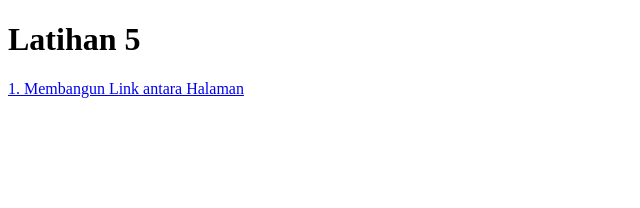
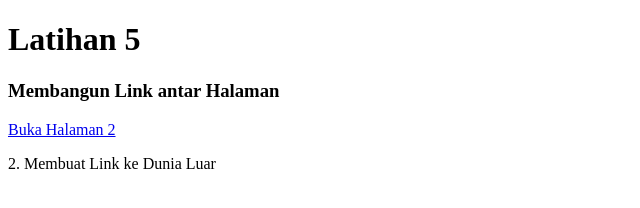
Before and after one commit to Alpannnnn/1124160115-Materi-5, a plain HTML site: page index.html in a window 1280 px wide. Shown: the whole page, without its empty margins (0-640 px from the left). Drawn offline with Linux system fonts and the light colour scheme.

Commit message:
Membangun Link antar Halaman

```diff
--- a/index.html
+++ b/index.html
@@ -7,6 +7,14 @@
     <h1>Latihan 5</h1>
 </head>
 <body>
-    <p><a href="halaman2.html">1. Membangun Link antara Halaman</a></p>
+    <div>
+        <h3>Membangun Link antar Halaman</h3>
+        <p><a href="halaman2.html">Buka Halaman 2</a></p>
+    </div>
+    <div>
+        2. Membuat Link ke Dunia Luar
+    </div>
+
+
 </body>
 </html>
```
